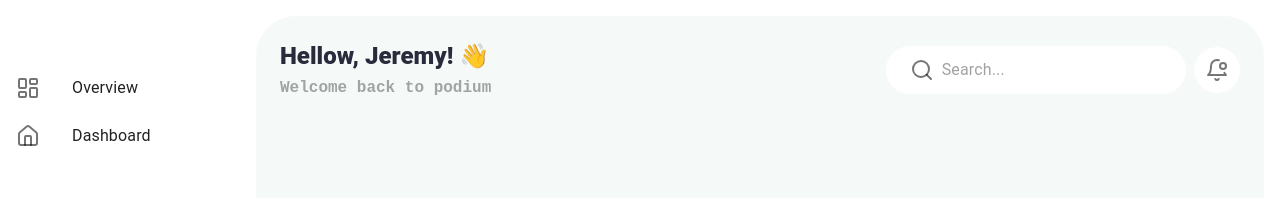
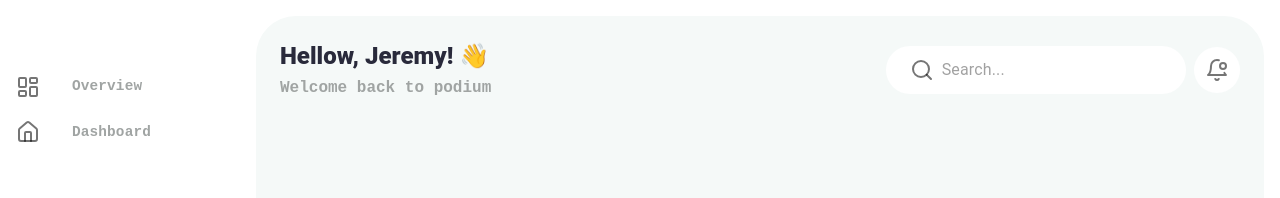
Before and after one commit to SambhajiShinde1234/saas-web-application-smart-agro, a React (Vite) app: page /dashboard in a window 1280 px wide. Shown: the top 198 px of the page. Built offline with nearby package versions, Linux system fonts and the light colour scheme.

Commit message:
done sidebar

```diff
--- a/src/components/styled/styled.jsx
+++ b/src/components/styled/styled.jsx
@@ -1,6 +1,7 @@
-import { styled, Box, Stack, Typography } from '@mui/material';
+import { styled, Box, Stack, Typography, ListItemText } from '@mui/material';
 
 // icons
+
 export const StyledIconBox = styled(Box)(() => ({
   background: '#FFF',
   borderRadius: '50px',
@@ -26,10 +27,26 @@ export const StyledFlexBetween = styled(Stack)(() => ({
 
 export const StyledPrimaryTypography = styled(Typography)(() => ({
   color: '#292A3B',
-  fontWeight: '900'
+  fontWeight: '900',
 }));
 
 export const StyledSecondaryTypography = styled(Typography)(() => ({
   color: '#A0A4A3',
-  fontWeight: '600'
+  fontWeight: '600',
 }));
+
+// sidebar
+
+export const StyledLogo = styled(Box)(() => ({
+  height: '3.5rem',
+  display: 'flex',
+  justifyContent: 'center',
+  alignItems: 'center',
+}));
+
+export const StyledListeitemText = styled(Typography)(() => ({
+  color: '#A0A4A3',
+  fontWeight: '600',
+  fontSize: '0.9rem',
+  fontFamily: 'monospace',
+}));
--- a/src/layout/components/Sidebar.jsx
+++ b/src/layout/components/Sidebar.jsx
@@ -1,5 +1,4 @@
 import {
-  Box,
   List,
   ListItem,
   ListItemButton,
@@ -8,6 +7,10 @@ import {
 } from '@mui/material';
 import DashboardIcon from '../../components/icons/DashboardIcon';
 import OverviewIcon from '../../components/icons/OverviewIcon';
+import {
+  StyledListeitemText,
+  StyledLogo,
+} from '../../components/styled/styled';
 
 const MENUS = [
   {
@@ -24,24 +27,19 @@ const MENUS = [
 const Sidebar = () => {
   return (
     <>
-      <Box
-        sx={{
-          height: '3.5rem',
-          display: 'flex',
-          justifyContent: 'center',
-          alignItems: 'center',
-        }}
-      >
-        <span>
-
-        </span>
-      </Box>
+      <StyledLogo>
+        <span></span>
+      </StyledLogo>
       <List>
         {MENUS.map((menu, index) => (
           <ListItem key={index} disablePadding>
             <ListItemButton>
               <ListItemIcon>{menu.icon}</ListItemIcon>
-              <ListItemText primary={menu.title} />
+              <ListItemText
+                primary={
+                  <StyledListeitemText>{menu.title}</StyledListeitemText>
+                }
+              />
             </ListItemButton>
           </ListItem>
         ))}
```
